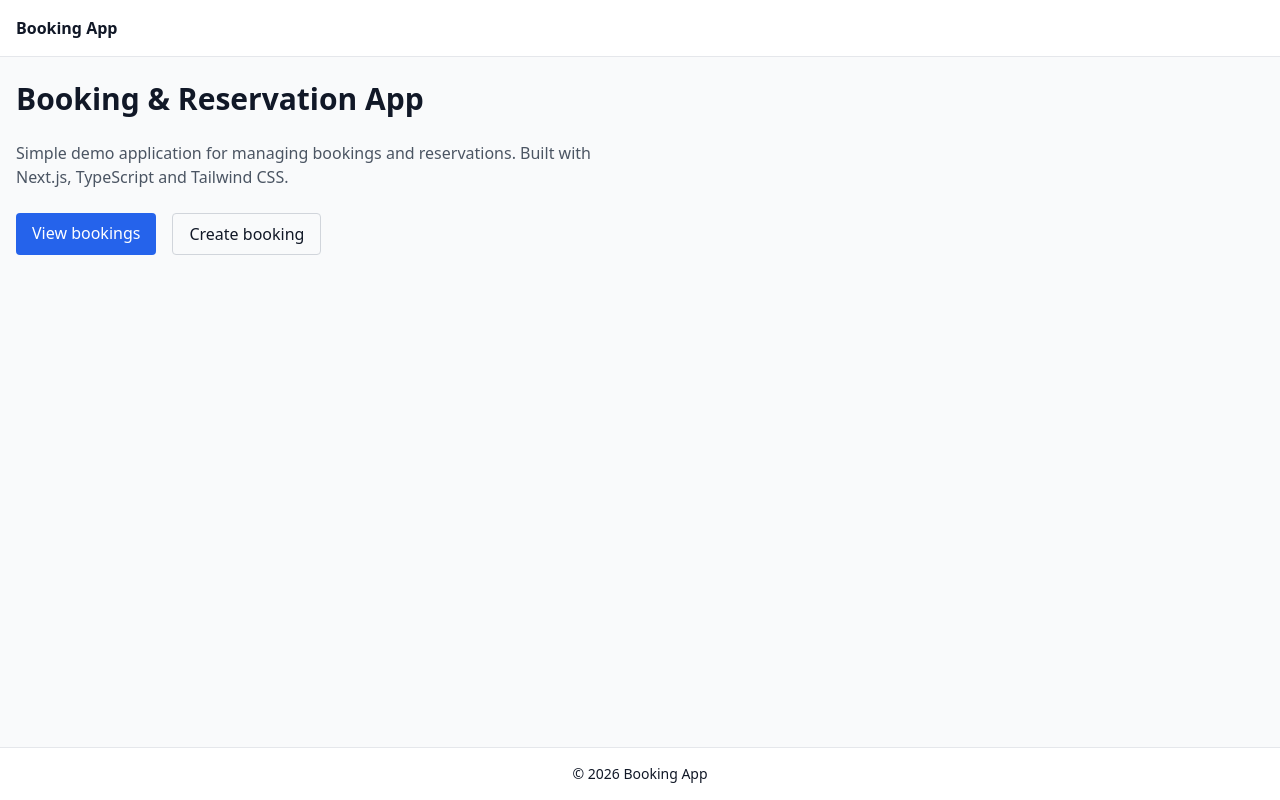
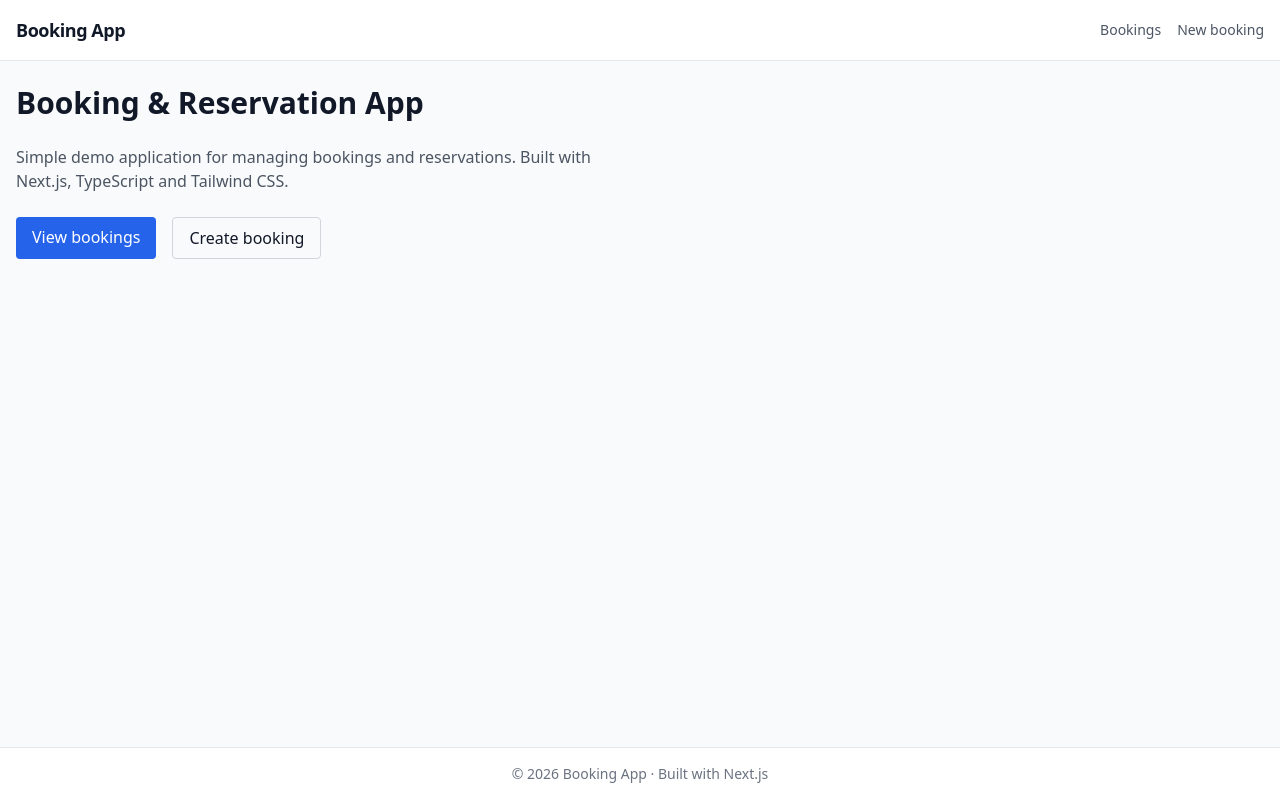
Before and after one commit to veljko-naumovic/reservation-system-frontend, a Next.js app: page / in a window 1280 px wide. Built offline with nearby package versions, Linux system fonts and the light colour scheme.

Commit message:
Add simple header and footer

```diff
--- a/app/layout.tsx
+++ b/app/layout.tsx
@@ -1,5 +1,7 @@
 import Providers from "@/components/Providers";
 import "./globals.css";
+import Header from "@/components/layout/Header";
+import Footer from "@/components/layout/Footer";
 
 export const metadata = {
 	title: "Booking Reservation App",
@@ -16,19 +18,13 @@ export default function RootLayout({
 			<body className="bg-gray-50 text-gray-900">
 				<Providers>
 					<div className="min-h-screen flex flex-col">
-						<header className="border-b bg-white">
-							<div className="container mx-auto px-4 py-4 font-semibold">
-								Booking App
-							</div>
-						</header>
+						<Header />
 
 						<main className="flex-1 container mx-auto px-4 py-6">
 							{children}
 						</main>
 
-						<footer className="border-t bg-white text-sm text-center py-4">
-							© {new Date().getFullYear()} Booking App
-						</footer>
+						<Footer />
 					</div>
 				</Providers>
 			</body>
--- a/components/layout/Footer.tsx
+++ b/components/layout/Footer.tsx
@@ -0,0 +1,9 @@
+export default function Footer() {
+	return (
+		<footer className="border-t bg-white">
+			<div className="container mx-auto px-4 py-4 text-center text-sm text-gray-500">
+				© {new Date().getFullYear()} Booking App · Built with Next.js
+			</div>
+		</footer>
+	);
+}
--- a/components/layout/Header.tsx
+++ b/components/layout/Header.tsx
@@ -0,0 +1,32 @@
+import Link from "next/link";
+
+export default function Header() {
+	return (
+		<header className="border-b bg-white">
+			<div className="container mx-auto flex items-center justify-between px-4 py-4">
+				<Link
+					href="/bookings"
+					className="text-lg font-semibold tracking-tight"
+				>
+					Booking App
+				</Link>
+
+				<nav className="flex items-center gap-4 text-sm text-gray-600">
+					<Link
+						href="/bookings"
+						className="hover:text-gray-900 transition-colors"
+					>
+						Bookings
+					</Link>
+
+					<Link
+						href="/create-booking"
+						className="hover:text-gray-900 transition-colors"
+					>
+						New booking
+					</Link>
+				</nav>
+			</div>
+		</header>
+	);
+}
```
